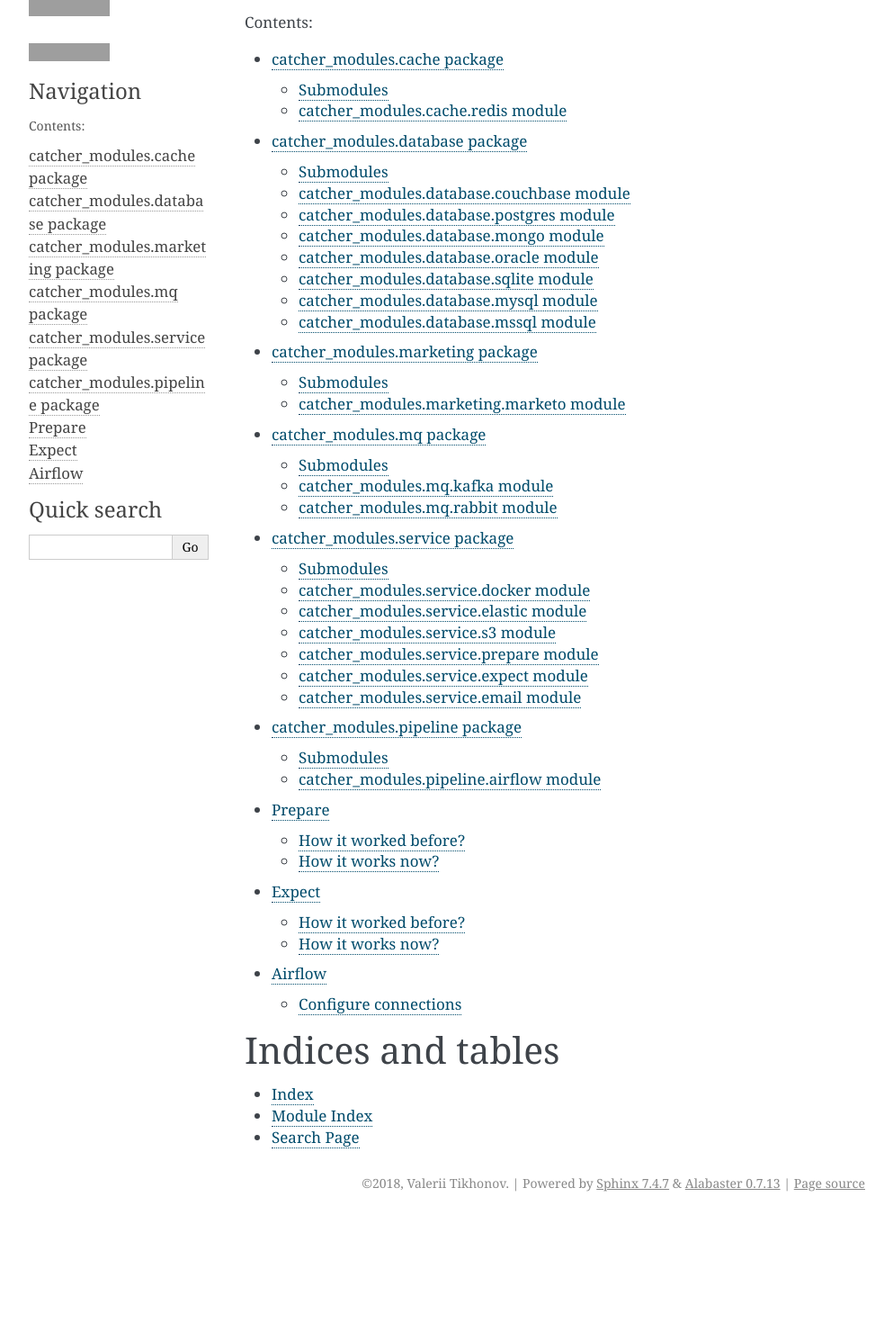
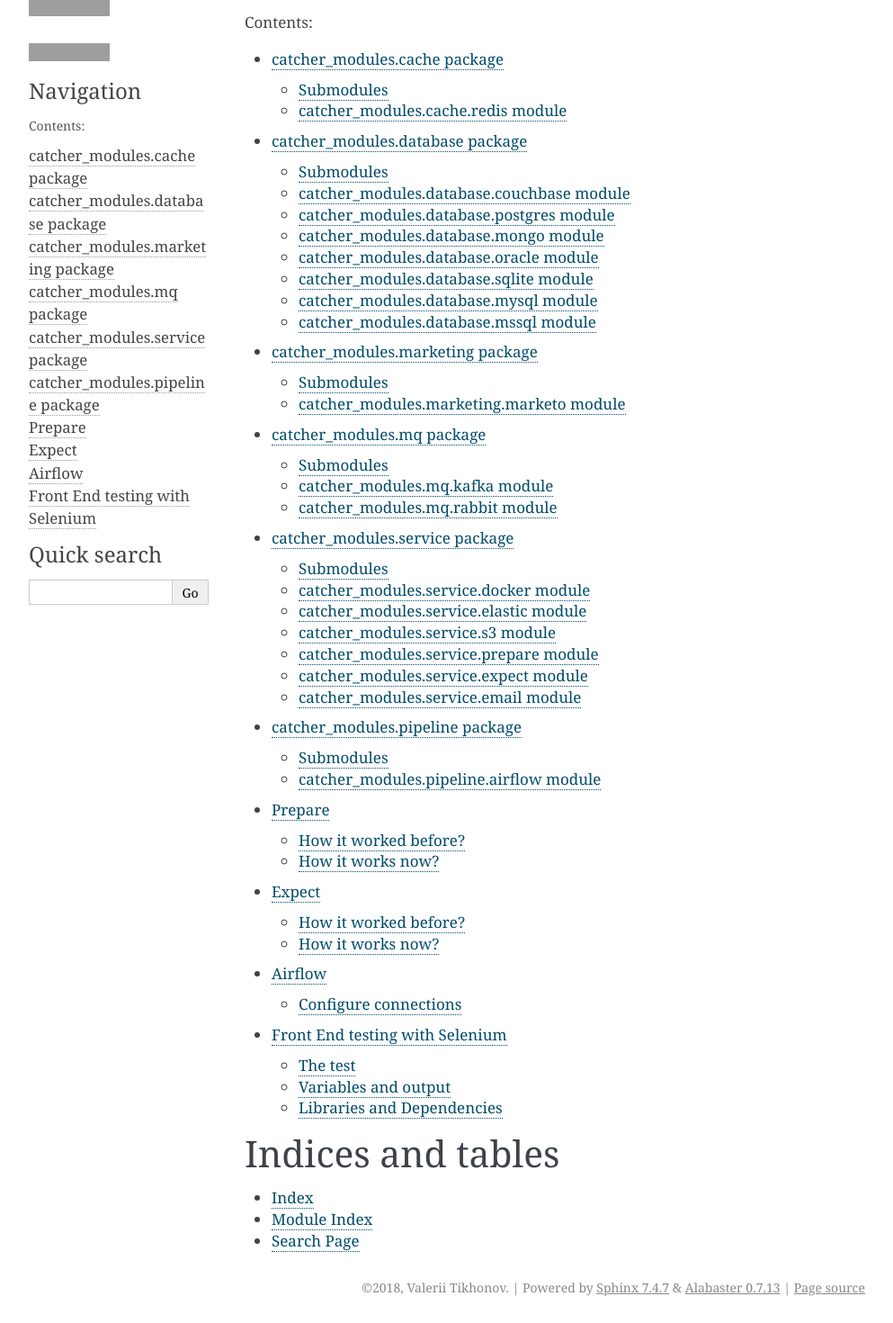
Before and after one commit to comtihon/catcher_modules, a Sphinx documentation site: the page built from docs/index.rst, in a window 1280 px wide, cut to the strip 134-1604 px from the top of the page. Shown: the whole strip at 90% size, without its empty margins (148-1141 px from the left). Built offline with Sphinx 7.4.7, drawn with Linux system fonts in a browser that asks for light colours; before the commit the page ends 1488 px from its top, so only the background shows below that; some of the changed lines change nothing that is shown; grey boxes are pictures that could not be loaded.

Commit message:
added documentation

```diff
--- a/docs/index.rst
+++ b/docs/index.rst
@@ -12,6 +12,7 @@
    source/catcher_modules.pipeline
    source/prepare_expect
    source/airflow
+   source/selenium
 
 
 Indices and tables
--- /dev/null
+++ b/docs/source/selenium.rst
@@ -0,0 +1,107 @@
+Front End testing with Selenium
+===============================
+
+The test
+--------
+You can run `Selenium`_ steps to involve your front-end applications in the end-to-end test. Selenium step consists of
+two parts - selenium test and Catcher's :meth:`catcher_modules.frontend.selenium` step definition which will trigger it.
+
+.. _selenium: https://www.selenium.dev/
+
+Selenium step can look like::
+
+    - selenium:
+        test:
+            file: resources/MySeleniumTest.java
+            libraries: '/usr/share/java/*'
+
+| **file** argument should point to your Selenium test. Catcher currently support JavaScript, Python, Java, Kotlin and
+  Jar-files (in case you already prepared tests and don't need to compile them every time you run the step).
+| This example will run your Java-based Selenium test. In case of Java/Kotlin it will try to compile it using provided
+  **libraries** argument.
+
+Java source file looks like::
+
+    package selenium;
+
+    import org.openqa.selenium.By;
+    import org.openqa.selenium.WebDriver;
+    import org.openqa.selenium.WebElement;
+    import org.openqa.selenium.firefox.FirefoxDriver;
+
+
+    public class MySeleniumTest {
+
+        public static void main(String[] args) {
+            WebDriver driver = new FirefoxDriver();
+            try {
+                driver.get("http://www.google.com/ncr");
+                WebElement element = driver.findElement(By.name("q"));
+                element.sendKeys("Cheese!");
+                element.submit();
+            } finally {
+                driver.quit();
+            }
+        }
+    }
+
+It will go to google and search by "Cheese!" string. Catcher's step will pass if Selenium test passes.
+
+Variables and output
+--------------------
+Catcher pushes it's context variables to Selenium steps as environment variables, so you can access them from tests.
+For example::
+
+    variables:
+        site_url: 'http://www.google.com/ncr'
+    steps:
+        - selenium:
+            test:
+                driver: '/usr/lib/geckodriver'
+                file: resources/test.js
+            register: {title: '{{ OUTPUT.title }}'}
+        - echo: {from: '{{ title }}', to: variable.output}
+
+Here Catcher's context has **site_url** variable which is accessible within JavaScript (for other languages similarly).
+As well as page's title is accessible for Catcher as an output variable.
+
+test.js::
+
+    const {Builder, By, Key, until} = require('selenium-webdriver');
+        async function basicExample(){
+            let driver = await new Builder().forBrowser('firefox').build();
+            try{
+                await driver.get(process.env.site_url);
+                await driver.findElement(By.name('q')).sendKeys('webdriver', Key.RETURN);
+                await driver.wait(until.titleContains('webdriver'), 1000);
+                await driver.getTitle().then(function(title) {
+                            console.log('{\"title\":\"' + title + '\"}')
+                    });
+                driver.quit();
+            }
+            catch(err) {
+                console.error(err);
+                process.exitCode = 1;
+                driver.quit();
+              }
+        }
+        basicExample();
+
+To output any value simply use stdout. In case of Json you can access fields directly (f.e. `OUTPUT.title` json output).
+If Catcher fails to parse json - it will use the whole output as a plain text.
+
+Libraries and Dependencies
+--------------------------
+Catcher `dockerfile`_ comes with **nodeJS**, **Java1.8**, **Kotlin** and **Python** Selenium libraries installed,
+as well as **Firefox**, **Chrome** and **Opera** drivers.
+
+.. _dockerfile: https://github.com/comtihon/catcher_modules/blob/master/Dockerfile
+
+| To run Selenium steps locally you need all dependencies, `libraries`_ and `drivers`_ be installed in your system.
+  Driver should be included in your PATH or passed as a **driver** argument.
+| In case of Java/Kotlin scr compilation you should have **javac**/**kotlinc** installed in your system.
+| In case of jar files running - **java** should be installed.
+| In case of JavaScript - **nodeJs** should be installed.
+
+.. _drivers: https://www.selenium.dev/documentation/en/webdriver/driver_requirements/
+.. _libraries: https://www.selenium.dev/documentation/en/selenium_installation/installing_selenium_libraries
```
